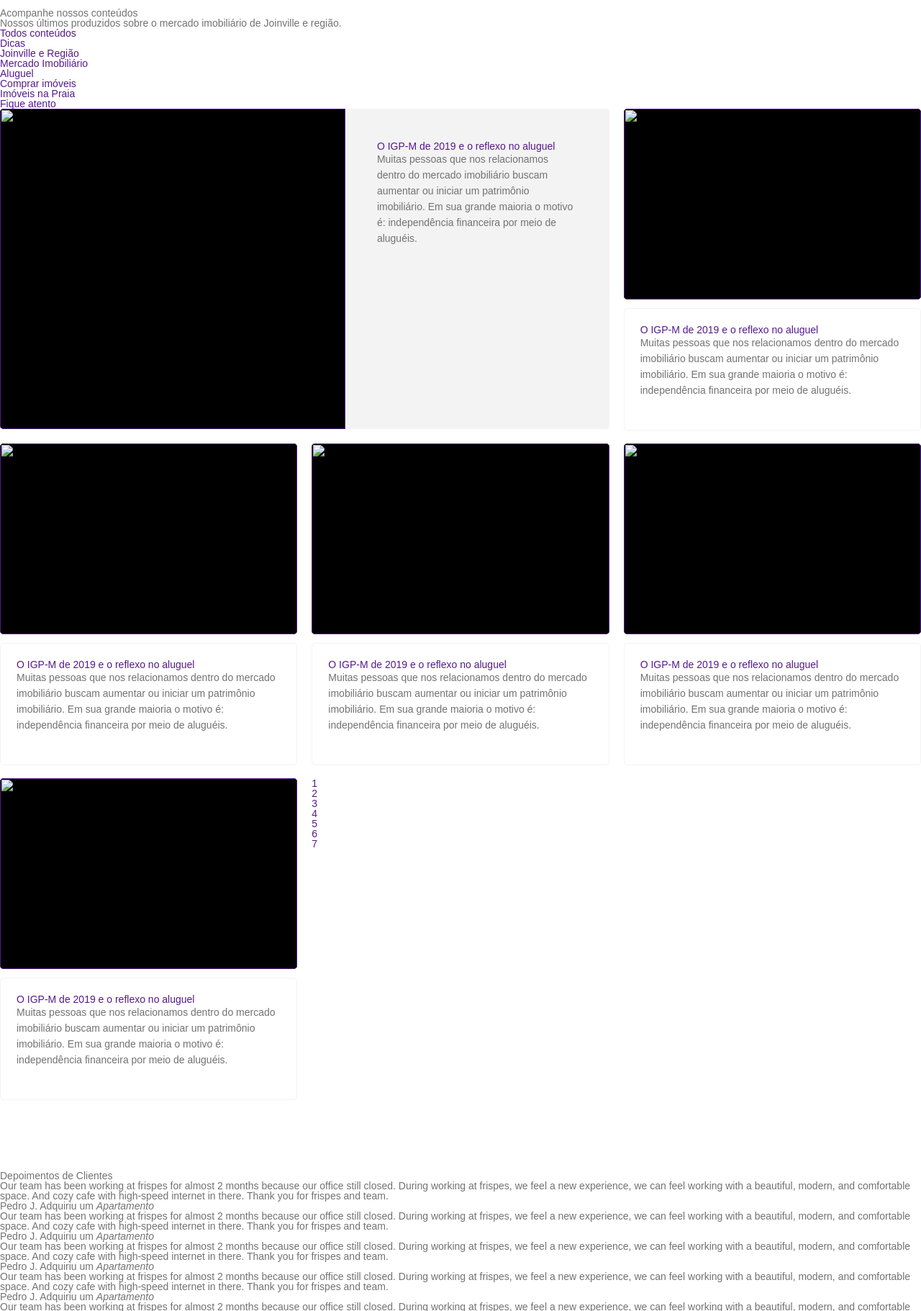
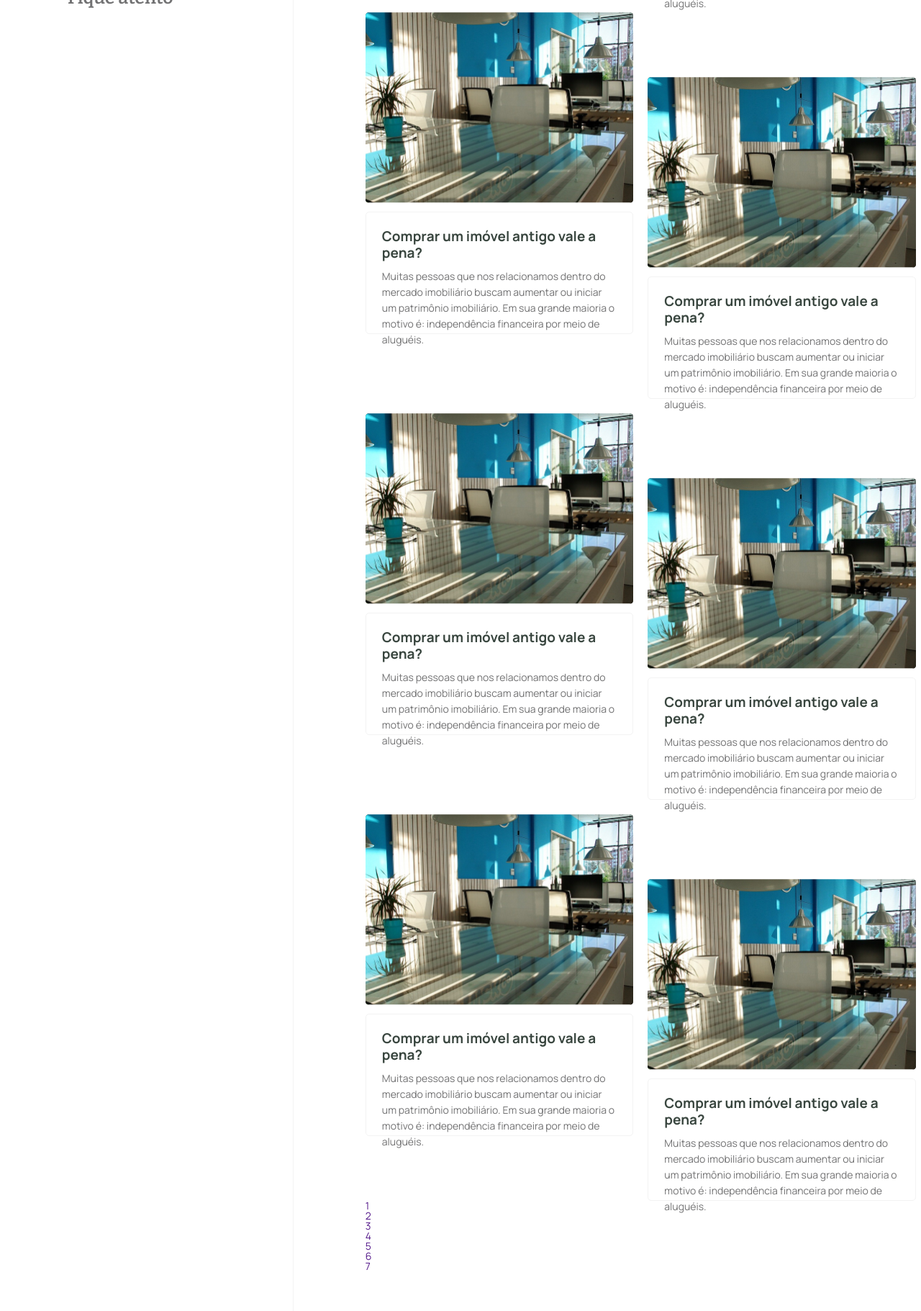
Before and after one commit to rafaux/wprime, a plain HTML site: page blog-categoria.html in a window 1280 px wide. Shown: the part 979-2800 px from the top of the page at 72% size. Drawn offline with nearby package versions, Linux system fonts and the light colour scheme.

Commit message:
Blog Categoria

```diff
--- a/assets/css/style.css
+++ b/assets/css/style.css
@@ -77,8 +77,10 @@ input[type=submit], button { transition: all .5s ease; }
     .category-header .right select { display: inline-block; width: 240px; height: 50px; margin-left: 60px; padding-left: 18px; vertical-align: middle; border: 2px solid var(--white); background: #fff url('../img/select.svg') no-repeat right 20px center; border-radius: 5px; font-size: 17px; color: var(--green); }
 
     /* header -> blog */
-    .blog-header { display: inline-block; width: 100%; height: auto; padding: 60px 0px; background-color: #F3F3F3; }
-    .blog-header h6 { display: block; font-weight: 300; font-size: 65px; color: var(--gold); text-align: center; text-transform: uppercase; }
+    .blog-header { display: inline-block; width: 100%; height: auto; padding: 60px 0px; background-color: #F3F3F3; text-align: center; }
+    .blog-header h6 { display: block; font-weight: 300; font-size: 65px; color: var(--gold); text-transform: uppercase; }
+    body.blog-categoria-id h6 { display: block; font-weight: 600; font-family: var(--fontserif); font-size: 22px; color: var(--green); text-transform: uppercase; }
+    body.blog-categoria-id h5 { display: block; font-weight: 300; font-size: 65px; color: var(--gold); }
 
 /* filter */
 .filter { display: none; }
@@ -260,15 +262,14 @@ input[type=submit], button { transition: all .5s ease; }
     #blog-feat figcaption span a::after { display: inline-block; width: auto; margin-left: 30px; font-family: 'Font Awesome 5 Pro'; vertical-align: middle; content: '\f178'; }
 
     /* blog -> list */
-    #blog-list header { display: block; margin-bottom: 60px; }
     #blog-list header h6 { display: inline-block; width: 50%; height: auto; font-weight: bold; font-size: 40px; color: var(--green); vertical-align: top; }
     #blog-list header p { display: inline-block; width: 48%; height: auto; padding-right: 150px; font-size: 22px; color: var(--gold); line-height: 30px; vertical-align: top; }
-    #blog-list aside { position: relative; display: inline-block; width: 404px; height: auto; padding-left: 94px; vertical-align: top; }
+    #blog-list aside { position: relative; display: inline-block; width: 404px; height: auto; margin-top: 60px; padding-left: 94px; vertical-align: top; }
     #blog-list aside::after { position: absolute; z-index: -1; top: 50px; left: -150px; width: 390px; height: 220px; background: transparent url('../img/category-aside-logo.svg') no-repeat; background-size: contain; opacity: .4; content: ''; }
     #blog-list aside nav ul li a { display: block; margin-bottom: 50px; font-weight: 600; font-size: 25px; color: var(--black); font-family: var(--fontserif); }
     #blog-list aside nav ul li.on a { position: relative; color: var(--gold); }
     #blog-list aside nav ul li.on a::before { position: absolute; top: 50%; left: -94px; width: 60px; height: 3px; background-color: var(--gold); transform: translateY(-50%); content: ''; }
-    #blog-list section { display: inline-block; width: calc(100% - 414px); height: auto; padding: 0px 0px 160px 100px; vertical-align: top; border-left: 1px solid #f3f3f3; }
+    #blog-list section { display: inline-block; width: calc(100% - 414px); height: auto; padding: 60px 0px 160px 100px; vertical-align: top; border-left: 1px solid #f3f3f3; }
     #blog-list section .grid { display: grid; grid-template-columns: 1fr 1fr; grid-gap: 20px; }
     #blog-list section .grid article:nth-of-type(even) { margin-top: 90px; }
     #blog-list section .grid figure { position: relative; display: inline-block; width: 100%; height: 265px; background-color: #000; border-radius: 5px; overflow: hidden; }
--- a/blog-categoria.html
+++ b/blog-categoria.html
@@ -9,21 +9,25 @@
 <link rel="stylesheet" href="//cdn.jsdelivr.net/npm/slick-carousel@1.8.1/slick/slick.css" />
 <link rel="stylesheet" href="https://pro.fontawesome.com/releases/v5.13.0/css/all.css" />
 <link rel="stylesheet" href="https://cdn.jsdelivr.net/gh/fancyapps/fancybox@3.5.7/dist/jquery.fancybox.min.css" />
+<link rel="preconnect" href="https://fonts.googleapis.com">
+<link rel="preconnect" href="https://fonts.gstatic.com" crossorigin>
+<link rel="stylesheet" href="https://fonts.googleapis.com/css2?family=Bitter:wght@400;600&family=Manrope:wght@300;400;600;700&display=swap" />
 <link rel="icon" href="assets/img/favicon.png" />
 </head>
 
-<body>
+<body class="int blog-categoria-id"> <!-- class w/ id current page-->
 
 <div id="header">
-    <span class="logo"><a href=""><img src="" /></a></span>
+    <div class="wrapper">
+        <span class="logo"><a href=""><img src="assets/img/header-logo.svg" /></a></span>
         <div class="right">
             <div class="top">
-            <span><a href="tel://47 97714 7770">(47) 99714-7770</a></span>
-            <span><a href="tel://(47) 3422-7060">(47) 3422-7060</a></span>
+                <span><a href="tel://47 97714 7770"><i class="fab fa-whatsapp"></i> (47) 99714-7770</a></span>
+                <span><a href="tel://(47) 3422-7060"><i class="fas fa-phone-alt"></i> (47) 3422-7060</a></span>
                 <span><a href="mailto:contato@wprime.com.br">contato@wprime.com.br</a></span>
-            <span><a href="" target="_blank"></a></span>
-            <span><a href="" target="_blank"></a></span>
-            <span><a href="" target="_blank"></a></span>
+                <span><a href="" target="_blank"><i class="fab fa-instagram"></i></a></span>
+                <span><a href="" target="_blank"><i class="fab fa-youtube"></i></a></span>
+                <span><a href="" target="_blank"><i class="fab fa-facebook"></i></a></span>
             </div>
             <!-- /.top -->
             <nav>
@@ -40,38 +44,25 @@
         </div>
         <!-- /.right -->
     </div>
+    <!-- .wrapper -->
+</div>
 <!-- /#header -->
 
-<header class="head">
-    <small>Blog</small>
-    <h6>Joinville e Região</h6>
+<header class="blog-header">
+    <h6>Blog</h6>
+    <h5>Joinville e Região</h5>
 </header>
-<!-- /.head -->
+<!-- /.blog-header -->
 
-<div id="blog-feat">
-    <figure><img src="" /></figure>
-    <figcaption>
-        <h1>Comprar um imóvel antigo ainda vale a pena?</h1>
-        <p>O momento de decisão da compra de um imóvel passa por várias questões, certo?</p>
-        <p>Lidando com todo o tipo de imóvel diariamente, nossa equipe de vendas conseguiu, ao longo dos anos, levantar prós e contras para cada categoria, auxiliando nossos clientes rumo à melhor compra.</p>
-        <span><a href="">Leia a matéria completa</a></span>
-    </figcaption>
-</div>
-<!-- /#blog-feat -->
-
-<div id="blog">
+<div id="blog-list">
     <div class="container">
-        <header>
-            <h6>Acompanhe nossos conteúdos</h6>
-            <p>Nossos últimos produzidos sobre o mercado imobiliário de Joinville e região.</p>
-        </header>
         <aside>
             <nav>
                 <ul>
                     <li><a href="">Todos conteúdos</a></li>
                     <li><a href="">Dicas</a></li>
-                    <li><a href="">Joinville e Região</a></li>
-                    <li class="on"><a href="">Mercado Imobiliário</a></li>
+                    <li class="on"><a href="">Joinville e Região</a></li>
+                    <li><a href="">Mercado Imobiliário</a></li>
                     <li><a href="">Aluguel</a></li>
                     <li><a href="">Comprar imóveis</a></li>
                     <li><a href="">Imóveis na Praia</a></li>
@@ -80,61 +71,81 @@
             </nav>
         </aside>
         <section>
-            <article class="blog-item">
+            <div class="grid">
+                <article>
                     <a href="">
-                    <figure><img src="" /></figure>
+                        <figure><img src="assets/img/_temp/3.jpg" /></figure>
                         <figcaption>
-                        <h2>O IGP-M de 2019 e o reflexo no aluguel</h2>
-                        <p>Muitas pessoas que nos relacionamos dentro do mercado imobiliário buscam aumentar ou iniciar um patrimônio imobiliário. Em sua grande maioria o motivo é: independência financeira por meio de aluguéis.</p>
+                            <h3>Comprar um imóvel antigo vale a pena?</h3>
+                            <p>Muitas pessoas que nos relacionamos dentro do mercado imobiliário buscam aumentar ou iniciar um patrimônio imobiliário. Em sua grande maioria o motivo é: independência financeira por meio de aluguéis. </p>
                         </figcaption>
                     </a>
                 </article>
-            <article class="blog-item">
+                <article>
                     <a href="">
-                    <figure><img src="" /></figure>
+                        <figure><img src="assets/img/_temp/3.jpg" /></figure>
                         <figcaption>
-                        <h2>O IGP-M de 2019 e o reflexo no aluguel</h2>
-                        <p>Muitas pessoas que nos relacionamos dentro do mercado imobiliário buscam aumentar ou iniciar um patrimônio imobiliário. Em sua grande maioria o motivo é: independência financeira por meio de aluguéis.</p>
+                            <h3>Comprar um imóvel antigo vale a pena?</h3>
+                            <p>Muitas pessoas que nos relacionamos dentro do mercado imobiliário buscam aumentar ou iniciar um patrimônio imobiliário. Em sua grande maioria o motivo é: independência financeira por meio de aluguéis. </p>
                         </figcaption>
                     </a>
                 </article>
-            <article class="blog-item">
+                <article>
                     <a href="">
-                    <figure><img src="" /></figure>
+                        <figure><img src="assets/img/_temp/3.jpg" /></figure>
                         <figcaption>
-                        <h2>O IGP-M de 2019 e o reflexo no aluguel</h2>
-                        <p>Muitas pessoas que nos relacionamos dentro do mercado imobiliário buscam aumentar ou iniciar um patrimônio imobiliário. Em sua grande maioria o motivo é: independência financeira por meio de aluguéis.</p>
+                            <h3>Comprar um imóvel antigo vale a pena?</h3>
+                            <p>Muitas pessoas que nos relacionamos dentro do mercado imobiliário buscam aumentar ou iniciar um patrimônio imobiliário. Em sua grande maioria o motivo é: independência financeira por meio de aluguéis. </p>
                         </figcaption>
                     </a>
                 </article>
-            <article class="blog-item">
+                <article>
                     <a href="">
-                    <figure><img src="" /></figure>
+                        <figure><img src="assets/img/_temp/3.jpg" /></figure>
                         <figcaption>
-                        <h2>O IGP-M de 2019 e o reflexo no aluguel</h2>
-                        <p>Muitas pessoas que nos relacionamos dentro do mercado imobiliário buscam aumentar ou iniciar um patrimônio imobiliário. Em sua grande maioria o motivo é: independência financeira por meio de aluguéis.</p>
+                            <h3>Comprar um imóvel antigo vale a pena?</h3>
+                            <p>Muitas pessoas que nos relacionamos dentro do mercado imobiliário buscam aumentar ou iniciar um patrimônio imobiliário. Em sua grande maioria o motivo é: independência financeira por meio de aluguéis. </p>
                         </figcaption>
                     </a>
                 </article>
-            <article class="blog-item">
+                <article>
                     <a href="">
-                    <figure><img src="" /></figure>
+                        <figure><img src="assets/img/_temp/3.jpg" /></figure>
                         <figcaption>
-                        <h2>O IGP-M de 2019 e o reflexo no aluguel</h2>
-                        <p>Muitas pessoas que nos relacionamos dentro do mercado imobiliário buscam aumentar ou iniciar um patrimônio imobiliário. Em sua grande maioria o motivo é: independência financeira por meio de aluguéis.</p>
+                            <h3>Comprar um imóvel antigo vale a pena?</h3>
+                            <p>Muitas pessoas que nos relacionamos dentro do mercado imobiliário buscam aumentar ou iniciar um patrimônio imobiliário. Em sua grande maioria o motivo é: independência financeira por meio de aluguéis. </p>
                         </figcaption>
                     </a>
                 </article>
-            <article class="blog-item">
+                <article>
                     <a href="">
-                    <figure><img src="" /></figure>
+                        <figure><img src="assets/img/_temp/3.jpg" /></figure>
                         <figcaption>
-                        <h2>O IGP-M de 2019 e o reflexo no aluguel</h2>
-                        <p>Muitas pessoas que nos relacionamos dentro do mercado imobiliário buscam aumentar ou iniciar um patrimônio imobiliário. Em sua grande maioria o motivo é: independência financeira por meio de aluguéis.</p>
+                            <h3>Comprar um imóvel antigo vale a pena?</h3>
+                            <p>Muitas pessoas que nos relacionamos dentro do mercado imobiliário buscam aumentar ou iniciar um patrimônio imobiliário. Em sua grande maioria o motivo é: independência financeira por meio de aluguéis. </p>
                         </figcaption>
                     </a>
                 </article>
-            <footer>
+                <article>
+                    <a href="">
+                        <figure><img src="assets/img/_temp/3.jpg" /></figure>
+                        <figcaption>
+                            <h3>Comprar um imóvel antigo vale a pena?</h3>
+                            <p>Muitas pessoas que nos relacionamos dentro do mercado imobiliário buscam aumentar ou iniciar um patrimônio imobiliário. Em sua grande maioria o motivo é: independência financeira por meio de aluguéis. </p>
+                        </figcaption>
+                    </a>
+                </article>
+                <article>
+                    <a href="">
+                        <figure><img src="assets/img/_temp/3.jpg" /></figure>
+                        <figcaption>
+                            <h3>Comprar um imóvel antigo vale a pena?</h3>
+                            <p>Muitas pessoas que nos relacionamos dentro do mercado imobiliário buscam aumentar ou iniciar um patrimônio imobiliário. Em sua grande maioria o motivo é: independência financeira por meio de aluguéis. </p>
+                        </figcaption>
+                    </a>
+                </article>
+            </div>
+            <!-- /.grid -->
             <div class="pagination">
                 <nav>
                     <span class="prev1"><a href=""></a></span>
@@ -153,69 +164,11 @@
                 </nav>
             </div>
             <!-- /.pagination -->
-            </footer>
         </section>
     </div>
     <!-- /.container -->
 </div>
-<!-- /#blog -->
-
-<div id="testmonials">
-    <div class="container">
-        <header class="head">
-            <h6>Depoimentos de Clientes</h6>
-        </header>
-        <section>
-            <article>
-                <blockquote>
-                    <p>Our team has been working at frispes for almost 2 months because our office still closed. During working at frispes, we feel a new experience, we can feel working with a beautiful, modern, and comfortable space. And cozy cafe with high-speed internet  in there. Thank you for frispes and team.</p>
-                </blockquote>
-                <span>
-                    <strong>Pedro J.</strong>
-                    <small>Adquiriu um <em>Apartamento</em></small>
-                </span>
-            </article>
-            <article>
-                <blockquote>
-                    <p>Our team has been working at frispes for almost 2 months because our office still closed. During working at frispes, we feel a new experience, we can feel working with a beautiful, modern, and comfortable space. And cozy cafe with high-speed internet  in there. Thank you for frispes and team.</p>
-                </blockquote>
-                <span>
-                    <strong>Pedro J.</strong>
-                    <small>Adquiriu um <em>Apartamento</em></small>
-                </span>
-            </article>
-            <article>
-                <blockquote>
-                    <p>Our team has been working at frispes for almost 2 months because our office still closed. During working at frispes, we feel a new experience, we can feel working with a beautiful, modern, and comfortable space. And cozy cafe with high-speed internet  in there. Thank you for frispes and team.</p>
-                </blockquote>
-                <span>
-                    <strong>Pedro J.</strong>
-                    <small>Adquiriu um <em>Apartamento</em></small>
-                </span>
-            </article>
-            <article>
-                <blockquote>
-                    <p>Our team has been working at frispes for almost 2 months because our office still closed. During working at frispes, we feel a new experience, we can feel working with a beautiful, modern, and comfortable space. And cozy cafe with high-speed internet  in there. Thank you for frispes and team.</p>
-                </blockquote>
-                <span>
-                    <strong>Pedro J.</strong>
-                    <small>Adquiriu um <em>Apartamento</em></small>
-                </span>
-            </article>
-            <article>
-                <blockquote>
-                    <p>Our team has been working at frispes for almost 2 months because our office still closed. During working at frispes, we feel a new experience, we can feel working with a beautiful, modern, and comfortable space. And cozy cafe with high-speed internet  in there. Thank you for frispes and team.</p>
-                </blockquote>
-                <span>
-                    <strong>Pedro J.</strong>
-                    <small>Adquiriu um <em>Apartamento</em></small>
-                </span>
-            </article>
-        </section>
-    </div>
-    <!-- /.container -->
-</div>
-<!-- /#testmonials -->
+<!-- /#blog-list -->
 
 <div id="contact-call">
     <div class="container">
@@ -225,7 +178,7 @@
             <p>Através de uma equipe experiente, apaixonada e dedicada, trabalhamos lado a lado com nossos clientes e parceiros para superar expectativas e encontrar seu próximo lar.</p>
             <span><a href="">Falar com um corretor</a></span>
         </section>
-        <figure><img src="" /></figure>
+        <figure><img src="assets/img/contact-call-person.svg" /></figure>
     </div>
     <!-- /.container -->
 </div>
@@ -234,15 +187,15 @@
 <footer id="footer">
     <div class="container">
         <div class="column">
-            <span class="logo"><a href=""><img src="" /></a></span>
+            <span class="logo"><a href=""><img src="assets/img/footer-logo.svg" /></a></span>
             <span class="creci">Creci 3153J</span>
             <p>Uma imobiliária completa, que preza pela qualidade e pelo excelente atendimento aos seus clientes.</p>
             <nav>
                 <ul>
-                    <li><a href="" target="_blank"></a></li>
-                    <li><a href="" target="_blank"></a></li>
-                    <li><a href="" target="_blank"></a></li>
-                    <li><a href="" target="_blank"></a></li>
+                    <li><a href="" target="_blank"><i class="fab fa-instagram"></i></a></li>
+                    <li><a href="" target="_blank"><i class="fab fa-facebook"></i></a></li>
+                    <li><a href="" target="_blank"><i class="fab fa-youtube"></i></a></li>
+                    <li><a href="" target="_blank"><i class="fab fa-whatsapp"></i></a></li>
                 </ul>
             </nav>
         </div>
@@ -273,9 +226,9 @@
                 </ul>
                 <ul>
                     <li><a href="" class="t">Fale Conosco</a></li>
-                    <li><a href="mailto:contato@wprime.com.br" class="s">contato@wprime.com.br</a></li>
-                    <li><a href="tel://(47) 99714-7770" class="s">(47) 99714-7770</a></li>
-                    <li><a href="tel://(47) 3422-7060" class="s">(47) 3422-7060</a></li>
+                    <li><a href="mailto:contato@wprime.com.br" class="s"><i class="fal fa-envelope"></i> contato@wprime.com.br</a></li>
+                    <li><a href="tel://(47) 99714-7770" class="s"><i class="fab fa-whatsapp"></i> (47) 99714-7770</a></li>
+                    <li><a href="tel://(47) 3422-7060" class="s"><i class="fas fa-phone-alt"></i> (47) 3422-7060</a></li>
                 </ul>
             </nav>
         </div>
@@ -286,9 +239,9 @@
 <!-- /#footer -->
 
 <div class="bottom">
-    <div class="container">
+    <div class="wrapper">
         <address>Rua Aquidaban, 634 - América, CEP 89201-652 - Joinville/SC</address>
-        <span><a href="" target="_blank"><img src="" /></a></span>
+        <span><a href="" target="_blank"><img src="assets/img/footer-exit.svg" /></a></span>
     </div>
     <!-- /.container -->
 </div>
```
Also changed, not shown: blog.html (+1 -1 lines). Lines whose indentation alone changed are shown as unchanged.
